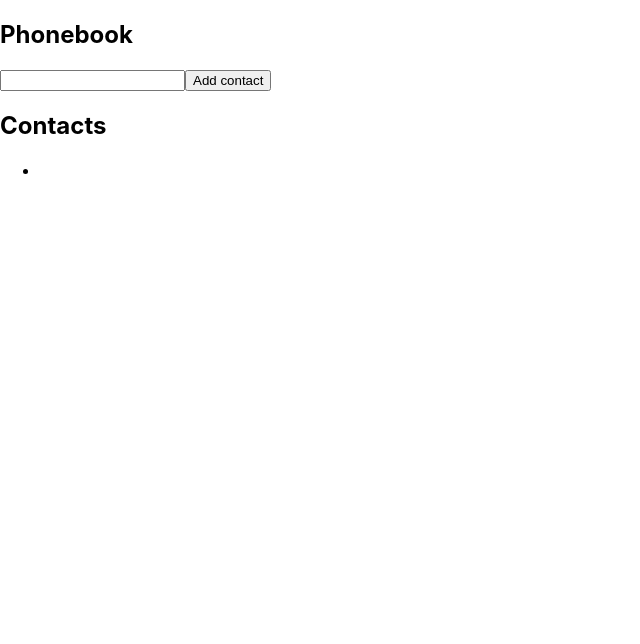
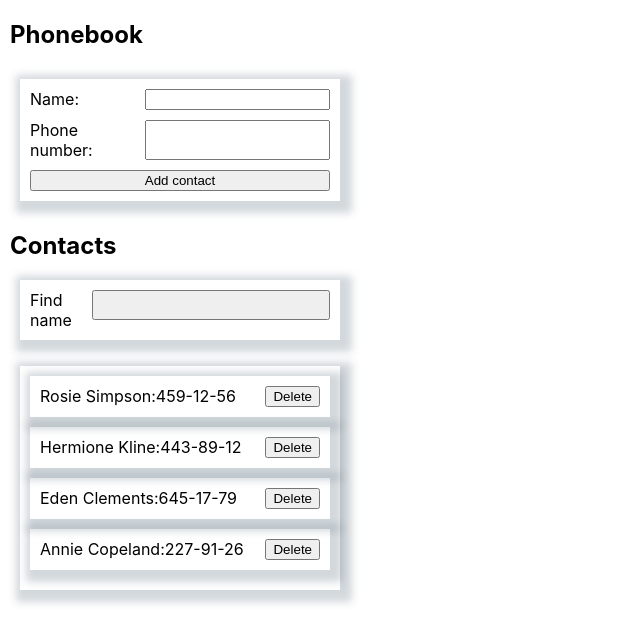
Before and after one commit to Anatolii-med/goit-react-hw-02-phonebook, a React (Create React App) app: page / in a window 1280 px wide. Shown: the top 644 px of the page, without its empty margins (0-640 px from the left). Built offline with nearby package versions, Linux system fonts and the light colour scheme.

Commit message:
почти готово, остались проптайпы

```diff
--- a/package.json
+++ b/package.json
@@ -14,6 +14,7 @@
         "react": "^17.0.2",
         "react-dom": "^17.0.2",
         "react-scripts": "5.0.0",
+        "shortid": "^2.2.16",
         "web-vitals": "^2.1.3"
     },
     "scripts": {
--- a/src/components/App.jsx
+++ b/src/components/App.jsx
@@ -1,34 +1,74 @@
 import React from 'react';
 import Section from './section/section';
+import ContactForm from './contactForm/contactForm';
+import ContactList from './contactList/contactList';
+import { List } from './App.styled';
+import Filter from './filter/filter';
+import shortid from 'shortid';
 
 class App extends React.Component {
     state = {
-        contacts: [],
+        contacts: [
+            { id: 'id-1', name: 'Rosie Simpson', number: '459-12-56' },
+            { id: 'id-2', name: 'Hermione Kline', number: '443-89-12' },
+            { id: 'id-3', name: 'Eden Clements', number: '645-17-79' },
+            { id: 'id-4', name: 'Annie Copeland', number: '227-91-26' },
+        ],
         name: '',
+        filter: '',
+    };
+
+    addContactItem = newItem => {
+        const contact = {
+            id: shortid.generate(),
+            name: newItem.name,
+            number: newItem.number,
+        };
+
+        this.setState(prevState => ({
+            contacts: [contact, ...prevState.contacts],
+        }));
+    };
+
+    onFilter = e => {
+        this.setState({ filter: e.target.value });
+    };
+
+    deleteContacts = name => {
+        this.setState(prevState => ({
+            contacts: prevState.contacts.filter(prev => prev.name !== name),
+        }));
     };
 
     render() {
+        const normalizeFilter = this.state.filter.toLowerCase();
+        const filterCurrentName = this.state.contacts.filter(contact =>
+            contact.name.toLowerCase().includes(normalizeFilter)
+        );
         return (
             <>
                 <Section title="Phonebook">
-                    <form>
-                        <label htmlFor="name">
-                            <input
-                                type="text"
-                                name="name"
-                                pattern="^[a-zA-Zа-яА-Я]+(([' -][a-zA-Zа-яА-Я ])?[a-zA-Zа-яА-Я]*)*$"
-                                title="Name may contain only letters, apostrophe, dash and spaces. For example Adrian, Jacob Mercer, Charles de Batz de Castelmore d'Artagnan"
-                                required
+                    <ContactForm
+                        onAdd={this.addContactItem}
+                        filterContact={filterCurrentName}
+                    />
+                </Section>
+                {this.state.contacts.length === 0 ? (
+                    'No contacts yet'
+                ) : (
+                    <Section title="Contacts">
+                        <Filter
+                            filterString={this.state.filter}
+                            onChange={this.onFilter}
+                        />
+                        <List>
+                            <ContactList
+                                contList={filterCurrentName}
+                                delete={this.deleteContacts}
                             />
-                        </label>
-                        <button type="submit">Add contact</button>
-                    </form>
-                </Section>
-                <Section title="Contacts">
-                    <ul>
-                        <li></li>
-                    </ul>
-                </Section>
+                        </List>
+                    </Section>
+                )}
             </>
         );
     }
--- /dev/null
+++ b/src/components/App.styled.jsx
@@ -0,0 +1,16 @@
+import styled from '@emotion/styled';
+
+export const List = styled.ul`
+    margin-left: 10px;
+    padding: 10px;
+    width: 300px;
+    list-style-type: none;
+
+    box-shadow: 4px 4px 8px 8px rgba(34, 60, 80, 0.2);
+`;
+export const FilterInput = styled.button`
+    margin-bottom: 10px;
+    justify-content: space-between;
+    width: 100%;
+    display: flex;
+`;
--- /dev/null
+++ b/src/components/contactForm/contactForm.js
@@ -0,0 +1,64 @@
+import React from 'react';
+import { FormWrap, Labels } from './contactForm.styled';
+
+class ContactForm extends React.Component {
+    state = {
+        name: '',
+        number: '',
+    };
+
+    handleDataInput = e => {
+        const { name, value } = e.target;
+        this.setState({ [name]: value });
+    };
+
+    addContact = e => {
+        e.preventDefault();
+        this.props.filterContact.find(
+            contact =>
+                contact.name.toLowerCase() === this.state.name.toLowerCase()
+        )
+            ? alert(`${this.state.name} is already in contacts`)
+            : this.props.onAdd(this.state);
+        this.setState({
+            name: '',
+            number: '',
+        });
+    };
+
+    render() {
+        return (
+            <>
+                <FormWrap onSubmit={this.addContact}>
+                    <Labels htmlFor="name">
+                        Name:
+                        <input
+                            type="text"
+                            value={this.state.name}
+                            onChange={this.handleDataInput}
+                            name="name"
+                            pattern="^[a-zA-Zа-яА-Я]+(([' -][a-zA-Zа-яА-Я ])?[a-zA-Zа-яА-Я]*)*$"
+                            title="Name may contain only letters, apostrophe, dash and spaces. For example Adrian, Jacob Mercer, Charles de Batz de Castelmore d'Artagnan"
+                            required
+                        />
+                    </Labels>
+                    <Labels htmlFor="number">
+                        Phone number:
+                        <input
+                            type="tel"
+                            value={this.state.number}
+                            onChange={this.handleDataInput}
+                            name="number"
+                            pattern="\+?\d{1,4}?[-.\s]?\(?\d{1,3}?\)?[-.\s]?\d{1,4}[-.\s]?\d{1,4}[-.\s]?\d{1,9}"
+                            title="Phone number must be digits and can contain spaces, dashes, parentheses and can start with +"
+                            required
+                        />
+                    </Labels>
+                    <button type="submit">Add contact</button>
+                </FormWrap>
+            </>
+        );
+    }
+}
+
+export default ContactForm;
--- /dev/null
+++ b/src/components/contactForm/contactForm.styled.jsx
@@ -0,0 +1,16 @@
+import styled from '@emotion/styled';
+
+export const FormWrap = styled.form`
+    margin: 10px;
+    padding: 10px;
+    width: 300px;
+    display: inline-flex;
+    flex-direction: column;
+    box-shadow: 4px 4px 8px 8px rgba(34, 60, 80, 0.2);
+`;
+export const Labels = styled.label`
+    margin-bottom: 10px;
+    justify-content: space-between;
+    width: 100%;
+    display: flex;
+`;
--- /dev/null
+++ b/src/components/contactList/contactList.js
@@ -0,0 +1,20 @@
+import React from 'react';
+import { Elements, Buttons } from './contactList.styled';
+class ContactList extends React.Component {
+    state = {};
+
+    render() {
+        return this.props.contList.map(cont => {
+            return (
+                <Elements key={cont.id}>
+                    {cont.name}:{cont.number}
+                    <button onClick={() => this.props.delete(cont.name)}>
+                        Delete
+                    </button>
+                </Elements>
+            );
+        });
+    }
+}
+
+export default ContactList;
--- /dev/null
+++ b/src/components/contactList/contactList.styled.jsx
@@ -0,0 +1,17 @@
+import styled from '@emotion/styled';
+
+export const Elements = styled.li`
+    margin: 0 auto 10px;
+    padding: 10px;
+    width: 280px;
+    display: inline-flex;
+    justify-content: space-between;
+
+    box-shadow: 4px 4px 8px 8px rgba(34, 60, 80, 0.2);
+`;
+export const Buttons = styled.button`
+    margin-bottom: 10px;
+    justify-content: space-between;
+    width: 100%;
+    display: flex;
+`;
--- /dev/null
+++ b/src/components/filter/filter.js
@@ -0,0 +1,20 @@
+import React from 'react';
+import { FilterLabel, FilterInput } from './filter.styled';
+
+class Filter extends React.Component {
+    render() {
+        return (
+            <FilterLabel htmlFor="filter">
+                Find name
+                <FilterInput
+                    type="text"
+                    name="filter"
+                    onChange={this.props.onChange}
+                    value={this.props.filterString}
+                ></FilterInput>
+            </FilterLabel>
+        );
+    }
+}
+
+export default Filter;
--- /dev/null
+++ b/src/components/filter/filter.styled.jsx
@@ -0,0 +1,18 @@
+import styled from '@emotion/styled';
+
+export const FilterLabel = styled.li`
+    margin: 0 10px 10px 10px;
+    padding: 10px;
+    width: 300px;
+    display: inline-flex;
+    justify-content: space-between;
+    list-style-type: none;
+
+    box-shadow: 4px 4px 8px 8px rgba(34, 60, 80, 0.2);
+`;
+export const FilterInput = styled.button`
+    margin-bottom: 10px;
+    justify-content: space-between;
+    width: 100%;
+    display: flex;
+`;
--- a/src/components/section/section.js
+++ b/src/components/section/section.js
@@ -1,13 +1,14 @@
 import React from 'react';
+import { SectionWrap } from './section.styled';
 
 class Section extends React.Component {
     render() {
         const { title, children } = this.props;
         return (
-            <div>
+            <SectionWrap>
                 <h2>{title}</h2>
                 {children}
-            </div>
+            </SectionWrap>
         );
     }
 }
--- /dev/null
+++ b/src/components/section/section.styled.jsx
@@ -0,0 +1,6 @@
+import styled from '@emotion/styled';
+
+export const SectionWrap = styled.div`
+    margin: 10px;
+    width: 320px;
+`;
```
Also changed, not shown: 1 other file (tests, documents, lock files or other folders).
